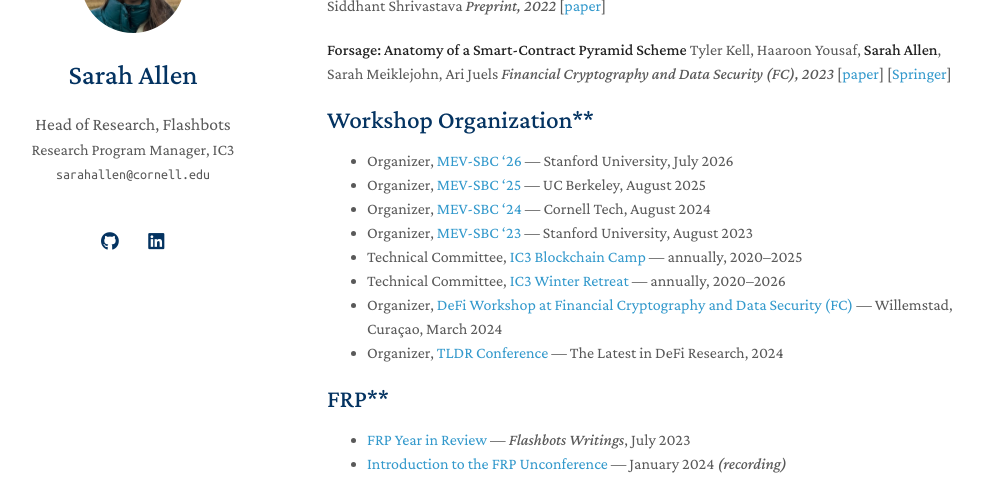
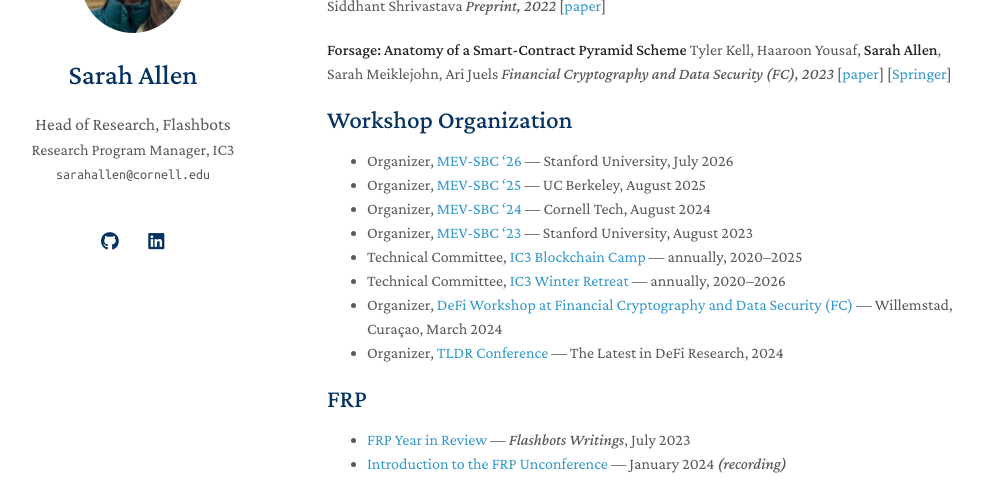
Before and after one commit to Bandeirainveste/bandeirainveste.github.io, a Jekyll site: the page built from index.md, in a window 1280 px wide and 900 px high, scrolled down 742 px. Shown: the part 155-635 px from the top of the window, without its empty margins (143-1126 px from the left). Built offline with Jekyll 4.4.1, drawn with Linux system fonts in a browser that asks for light colours; a style sheet for code colours, icons or effects is not loaded; our own code applies the rules of GitHub Pages for plain Markdown files.

```diff
--- a/index.md
+++ b/index.md
@@ -50,7 +50,7 @@ Tyler Kell, Haaroon Yousaf, **Sarah Allen**, Sarah Meiklejohn, Ari Juels
 [[paper](https://arxiv.org/abs/2105.04380)] [[Springer](https://link.springer.com/chapter/10.1007/978-3-031-47751-5_14)]
 
 
-## Workshop Organization**
+## Workshop Organization
 
 - Organizer, [MEV-SBC '26](https://collective.flashbots.net/t/the-mev-workshop-at-the-science-of-blockchain-conference-2026-mev-sbc-26/5636) — Stanford University, July 2026
 - Organizer, [MEV-SBC '25](https://collective.flashbots.net/t/the-mev-workshop-at-the-science-of-blockchain-conference-2025-mev-sbc-25/4880) — UC Berkeley, August 2025
@@ -61,7 +61,7 @@ Tyler Kell, Haaroon Yousaf, **Sarah Allen**, Sarah Meiklejohn, Ari Juels
 - Organizer, [DeFi Workshop at Financial Cryptography and Data Security (FC)](https://link.springer.com/book/10.1007/978-3-031-69231-4) — Willemstad, Curaçao, March 2024
 - Organizer, [TLDR Conference](https://easychair.org/cfp/TLDR24) — The Latest in DeFi Research, 2024
 
-## FRP**
+## FRP
 
 - [FRP Year in Review](https://writings.flashbots.net/frp-year-in-review) — *Flashbots Writings*, July 2023
 - [Introduction to the FRP Unconference](https://www.youtube.com/watch?v=xyukZ98OKbY) — January 2024 *(recording)*
```
